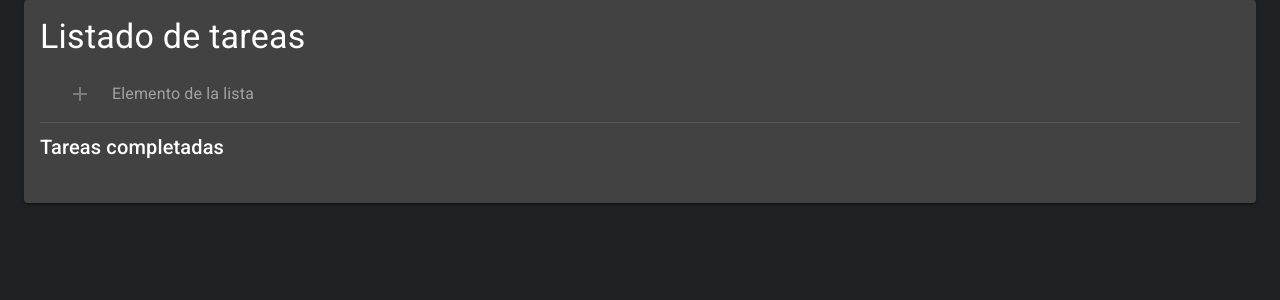
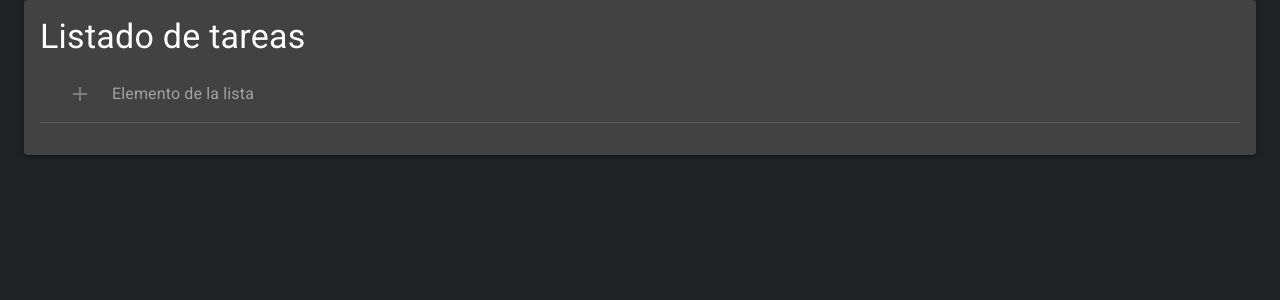
Before and after one commit to Lebim01/arkondata-todolist, a Next.js app: page / in a window 1280 px wide. Shown: the top 300 px of the page. Built offline with nearby package versions, Linux system fonts and the light colour scheme.

Commit message:
accordion completed

```diff
--- a/src/components/TodoList/index.js
+++ b/src/components/TodoList/index.js
@@ -96,19 +96,15 @@ const TodoList = ({ todos, addTodo, reorder, ...props }) => {
                     </Droppable>
                 </DragDropContext>
 
-
-                <Typography variant="h6">
-                    Tareas completadas
-                </Typography>
-
-                <TodoListCompleted />
+                { props.hasCompleted && <TodoListCompleted /> }
             </CardContent>
         </Card>
     )
 }
 
 const mapStateToProps = (state) => ({
-    todos: state.todos.todos.filter(r => r.completed === false)
+    todos: state.todos.todos.filter(r => r.completed === false),
+    hasCompleted: state.todos.todos.find(r => r.completed === true)
 })
 
 const mapDispatchToProps = (dispatch) => {
--- a/src/components/TodoListCompleted/index.js
+++ b/src/components/TodoListCompleted/index.js
@@ -1,7 +1,11 @@
 import List from '@material-ui/core/List'
 import Divider from '@material-ui/core/Divider'
 import { makeStyles } from '@material-ui/core/styles';
-import { Typography } from '@material-ui/core';
+import Accordion from '@material-ui/core/Accordion';
+import AccordionSummary from '@material-ui/core/AccordionSummary';
+import AccordionDetails from '@material-ui/core/AccordionDetails';
+import Typography from '@material-ui/core/Typography';
+import ExpandMoreIcon from '@material-ui/icons/ExpandMore';
 import { connect } from 'react-redux'
 
 import TodoItem from 'src/components/TodoItem'
@@ -16,6 +20,15 @@ const TodoListCompleted = ({ todos, ...props }) => {
     const classes = useStyles();
 
     return (
+        <Accordion>
+            <AccordionSummary
+                expandIcon={<ExpandMoreIcon />}
+                aria-controls="panel1a-content"
+                id="panel1a-header"
+            >
+                <Typography className={classes.heading}>Tareas completadas ({ todos.length })</Typography>
+            </AccordionSummary>
+            <AccordionDetails>
                 <List className={classes.root}>
                     {todos.map((todo, i) =>
                         <div key={todo.uuid}>
@@ -27,6 +40,8 @@ const TodoListCompleted = ({ todos, ...props }) => {
                         </div>
                     )}
                 </List>
+            </AccordionDetails>
+        </Accordion>
     )
 }
 
```
Lines whose indentation alone changed are shown as unchanged.
